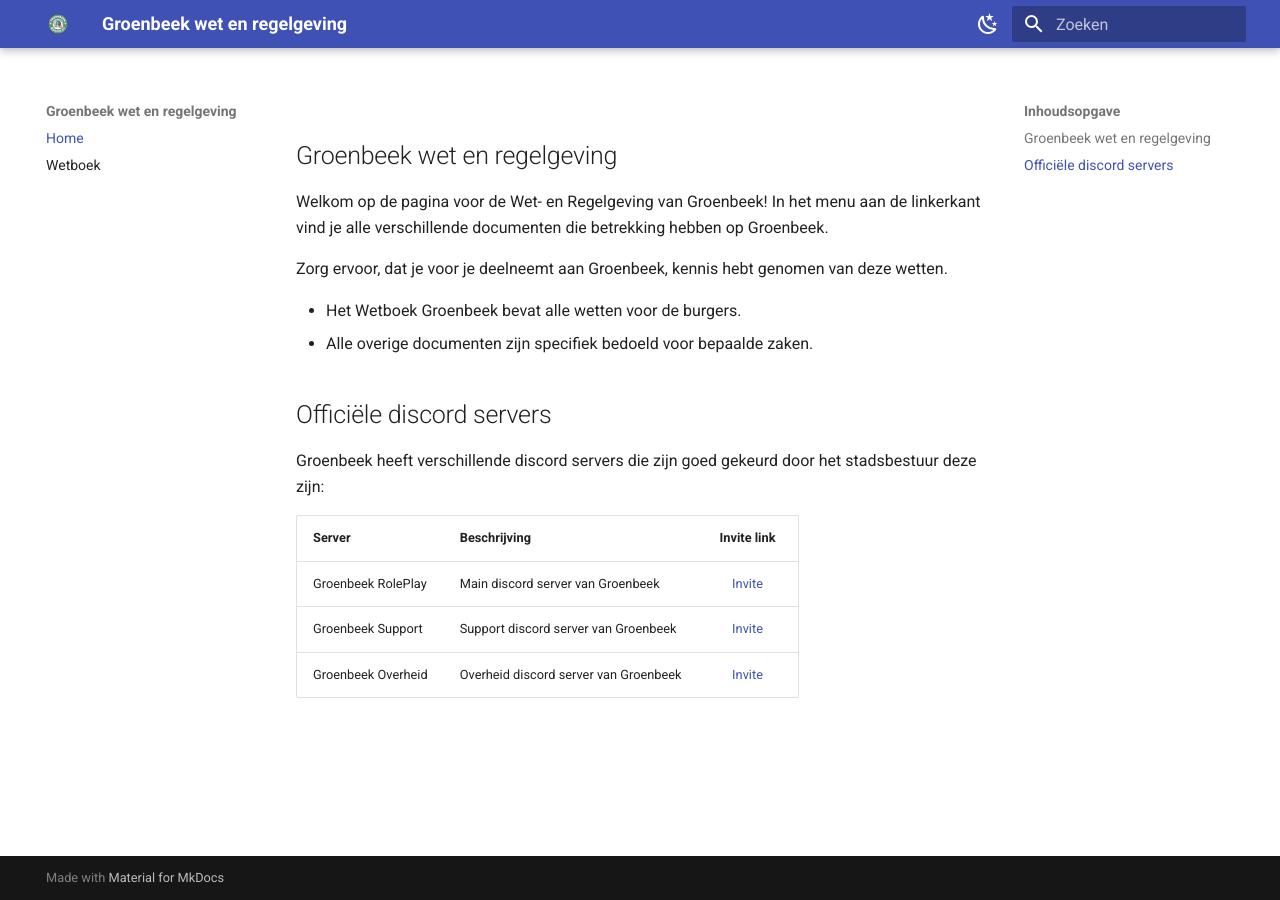
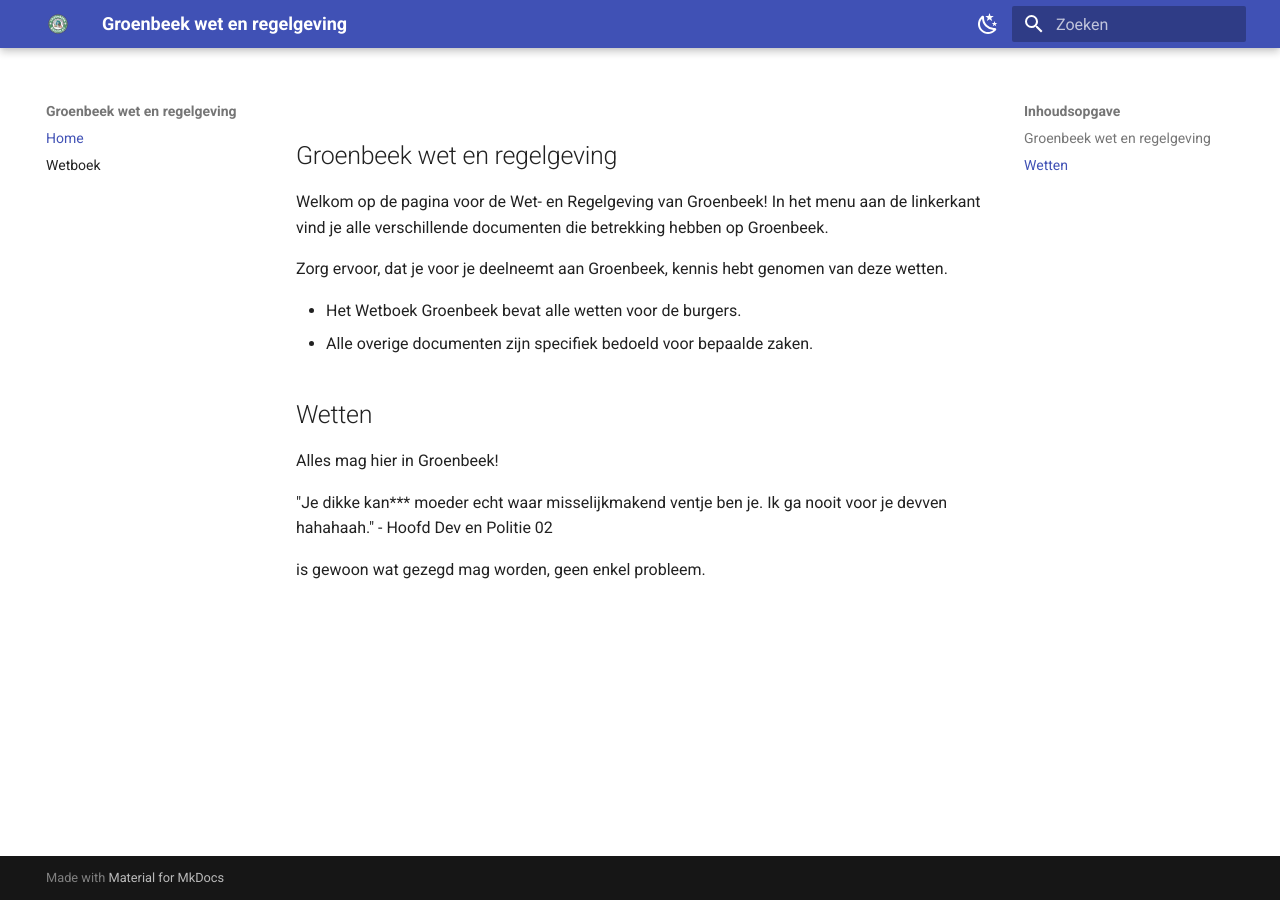
Before and after one commit to Samveldh/groenbeekroleplay-wetenregelgeving, an MkDocs documentation site: the page built from docs/index.md, in a window 1280 px wide. Built offline with MkDocs 1.6.1 and Material for MkDocs 9.7.7, drawn with Linux system fonts in a browser that asks for light colours.

Commit message:
Update index.md

```diff
--- a/docs/index.md
+++ b/docs/index.md
@@ -9,12 +9,10 @@ Zorg ervoor, dat je voor je deelneemt aan Groenbeek, kennis hebt genomen van dez
 - Het Wetboek Groenbeek bevat alle wetten voor de burgers.
 - Alle overige documenten zijn specifiek bedoeld voor bepaalde zaken.
 
-## Officiële discord servers
+## Wetten
 
-Groenbeek heeft verschillende discord servers die zijn goed gekeurd door het stadsbestuur deze zijn:
+Alles mag hier in Groenbeek!
 
-| Server | Beschrijving | Invite link |
-|---|---|:---:|
-|Groenbeek RolePlay| Main discord server van Groenbeek | [Invite](https://discord.gg/groenbeekrp) |
-|Groenbeek Support| Support discord server van Groenbeek | [Invite](https://discord.gg/mTsHjvqxDN) |
-|Groenbeek Overheid| Overheid discord server van Groenbeek | [Invite](https://discord.gg/D8K6jjDM4x) |
+"Je dikke kan*** moeder echt waar misselijkmakend ventje ben je. Ik ga nooit voor je devven hahahaah." - Hoofd Dev en Politie 02
+
+is gewoon wat gezegd mag worden, geen enkel probleem.
```
